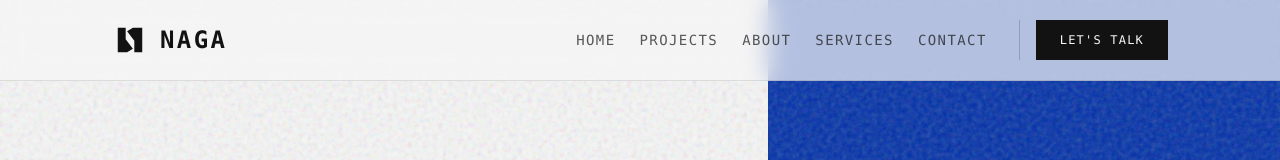
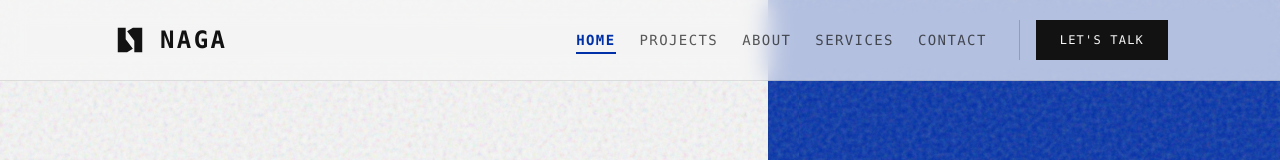
Before and after one commit to francisnaga/My-Portfolio, a React (Vite) app: page / in a window 1280 px wide. Shown: the top 160 px of the page. Built offline with nearby package versions, Linux system fonts and the light colour scheme.

Commit message:
feat(portfolio): link Inkto to Google Play, add architecture breakdowns and active scroll spy

```diff
--- a/src/components/Nav.jsx
+++ b/src/components/Nav.jsx
@@ -26,6 +26,26 @@ export default function Nav() {
     };
   }, [isOpen]);
 
+  const [activeSection, setActiveSection] = useState('#home');
+
+  useEffect(() => {
+    const sectionIds = ['home', 'work', 'about', 'services', 'contact'];
+    const handleScroll = () => {
+      const scrollPos = window.scrollY + 220;
+      for (let i = sectionIds.length - 1; i >= 0; i--) {
+        const id = sectionIds[i];
+        const el = document.getElementById(id);
+        if (el && scrollPos >= el.offsetTop) {
+          setActiveSection(`#${id}`);
+          break;
+        }
+      }
+    };
+    window.addEventListener('scroll', handleScroll, { passive: true });
+    handleScroll();
+    return () => window.removeEventListener('scroll', handleScroll);
+  }, []);
+
   const links = [
     { name: 'Home', href: '#home' },
     { name: 'Projects', href: '#work' },
@@ -50,22 +70,30 @@ export default function Nav() {
 
           {/* Desktop Nav */}
           <div className="hidden md:flex items-center gap-8">
-            <div className="flex gap-6 font-mono text-sm uppercase tracking-widest text-foreground/70">
-              {links.map((link) => (
+            <div className="flex gap-6 font-mono text-sm uppercase tracking-widest">
+              {links.map((link) => {
+                const isActive = activeSection === link.href;
+                return (
                   <a
                     key={link.name}
                     href={link.href}
-                  className="hover:text-accent transition-colors focus-visible:ring-2 focus-visible:ring-accent focus-visible:outline-none rounded-sm"
+                    className={`relative py-1 transition-colors focus-visible:ring-2 focus-visible:ring-accent focus-visible:outline-none rounded-sm ${
+                      isActive ? 'text-accent font-bold' : 'text-foreground/70 hover:text-accent'
+                    }`}
                   >
                     {link.name}
+                    {isActive && (
+                      <span className="absolute bottom-0 left-0 w-full h-[2px] bg-accent" />
+                    )}
                   </a>
-              ))}
+                );
+              })}
             </div>
 
             <div className="flex items-center gap-4 border-l border-foreground/20 pl-4">
               <a
                 href="#contact"
-                className="bg-foreground text-background font-mono text-xs uppercase tracking-widest px-6 py-3 hover:bg-accent hover:text-white transition-colors focus-visible:ring-2 focus-visible:ring-accent focus-visible:outline-none focus-visible:ring-offset-2"
+                className="bg-foreground text-background font-mono text-xs uppercase tracking-widest px-6 py-3 hover:bg-accent hover:text-white transition-all active:translate-x-[2px] active:translate-y-[2px] focus-visible:ring-2 focus-visible:ring-accent focus-visible:outline-none focus-visible:ring-offset-2"
               >
                 Let's Talk
               </a>
--- a/src/components/Work.jsx
+++ b/src/components/Work.jsx
@@ -6,6 +6,7 @@ const projects = [
     id: "01",
     title: "NCB Finance",
     stack: ["Next.js", "Supabase", "Paystack", "TypeScript"],
+    architecture: "Next.js App Router • Supabase RLS • Paystack Webhooks • FIRS/NRS E-Invoicing Validator",
     desc: "Invoicing and payments platform for Nigerian freelancers and CAC-registered businesses. FIRS/NRS e-invoicing compliance, dark luxury fintech aesthetic, and Paystack integration.",
     link: "https://ncbfinance.francisnaga.site",
     github: "https://github.com/francisnaga/NCB-Finance"
@@ -14,6 +15,7 @@ const projects = [
     id: "02",
     title: "Vantage",
     stack: ["Next.js", "Supabase", "Tailwind", "Framer Motion"],
+    architecture: "Next.js 14 • Supabase Auth & Realtime • Framer Motion Pipeline UI",
     desc: "Job application tracker with a premium SaaS aesthetic. Minimalist, built for job seekers to track pipelines.",
     link: "https://vantage.francisnaga.site",
     github: "https://github.com/francisnaga/Vantage"
@@ -21,7 +23,8 @@ const projects = [
   {
     id: "03",
     title: "NairaLens",
-    stack: ["Next.js", "Supabase"],
+    stack: ["Next.js", "Supabase", "Edge Functions"],
+    architecture: "Next.js • Parallel Edge Data Scraping • Supabase • FX & Remittance Comparison Engine",
     desc: "Nigerian financial transparency platform: BNPL plan comparison, vendor legitimacy checking, remittance rate comparison, and live Naira rate tracking.",
     link: "https://nairalens.francisnaga.site",
     github: "https://github.com/francisnaga/NairaLens"
@@ -30,6 +33,7 @@ const projects = [
     id: "04",
     title: "Classync",
     stack: ["Next.js", "PWA", "Supabase"],
+    architecture: "Next.js PWA • Role-Based Access Control • Multi-Tier Student Approval Workflow",
     desc: "Edtech PWA for Nigerian university students with Student/Rep/Admin roles and a full approval workflow.",
     link: "https://classync.francisnaga.site",
     github: "https://github.com/francisnaga/Classync"
@@ -38,9 +42,11 @@ const projects = [
     id: "05",
     title: "Inkto",
     stack: ["React Native", "Kotlin", "Supabase", "Gemini AI"],
+    architecture: "React Native • Kotlin Native Camera Bridge • On-Device OCR • Gemini 1.5 Flash • DOCX Compiler",
     desc: "AI-powered legal document platform: scans and transcribes handwritten legal documents (affidavits, motions, letters) to formatted DOCX using on-device scanning and cloud AI transcription. Built for a practicing Nigerian lawyer.",
-    link: "https://inkto.francisnaga.site",
-    github: "https://github.com/francisnaga/Inkto"
+    link: "https://play.google.com/store/apps/dev?id=7500831168663512287",
+    isPlayStore: true,
+    isClosedSource: true
   }
 ];
 
@@ -182,7 +188,15 @@ export default function Work() {
                     ))}
                   </div>
 
-                  <p className="font-sans text-base sm:text-lg md:text-xl text-foreground/80 leading-relaxed mb-8 md:mb-12 flex-1">
+                  {/* Engineering Architecture breakdown */}
+                  {activeProject.architecture && (
+                    <div className="mb-6 p-3.5 bg-foreground/5 border-l-2 border-accent text-xs font-mono text-foreground/80">
+                      <strong className="text-foreground uppercase tracking-wider block mb-1">// System Architecture</strong>
+                      <span>{activeProject.architecture}</span>
+                    </div>
+                  )}
+
+                  <p className="font-sans text-base sm:text-lg md:text-xl text-foreground/80 leading-relaxed mb-8 md:mb-10 flex-1">
                     {activeProject.desc}
                   </p>
 
@@ -191,18 +205,25 @@ export default function Work() {
                       href={activeProject.link}
                       target="_blank"
                       rel="noreferrer"
-                      className="flex-1 py-3.5 md:py-4 bg-foreground text-background text-center font-mono text-xs sm:text-sm uppercase tracking-widest hover:bg-accent hover:text-white transition-colors focus-visible:ring-2 focus-visible:ring-accent focus-visible:outline-none focus-visible:ring-offset-2"
+                      className="flex-1 py-3.5 md:py-4 bg-foreground text-background text-center font-mono text-xs sm:text-sm uppercase tracking-widest hover:bg-accent hover:text-white transition-all active:translate-x-[2px] active:translate-y-[2px] focus-visible:ring-2 focus-visible:ring-accent focus-visible:outline-none focus-visible:ring-offset-2 flex items-center justify-center gap-2"
                     >
-                      Live Demo
+                      {activeProject.isPlayStore ? 'Download on Google Play' : 'Live Demo'}
                     </a>
+                    {activeProject.github && !activeProject.isClosedSource && (
                       <a
                         href={activeProject.github}
                         target="_blank"
                         rel="noreferrer"
-                      className="flex-1 py-3.5 md:py-4 border border-foreground text-foreground text-center font-mono text-xs sm:text-sm uppercase tracking-widest hover:bg-foreground hover:text-background transition-colors focus-visible:ring-2 focus-visible:ring-accent focus-visible:outline-none focus-visible:ring-offset-2"
+                        className="flex-1 py-3.5 md:py-4 border border-foreground text-foreground text-center font-mono text-xs sm:text-sm uppercase tracking-widest hover:bg-foreground hover:text-background transition-all active:translate-x-[2px] active:translate-y-[2px] focus-visible:ring-2 focus-visible:ring-accent focus-visible:outline-none focus-visible:ring-offset-2"
                       >
                         GitHub
                       </a>
+                    )}
+                    {activeProject.isClosedSource && (
+                      <div className="flex-1 py-3.5 md:py-4 border border-foreground/20 text-foreground/60 text-center font-mono text-xs uppercase tracking-widest flex items-center justify-center bg-foreground/5">
+                        [Proprietary / Closed Source]
+                      </div>
+                    )}
                   </div>
                 </div>
               </div>
```
Lines whose indentation alone changed are shown as unchanged.
